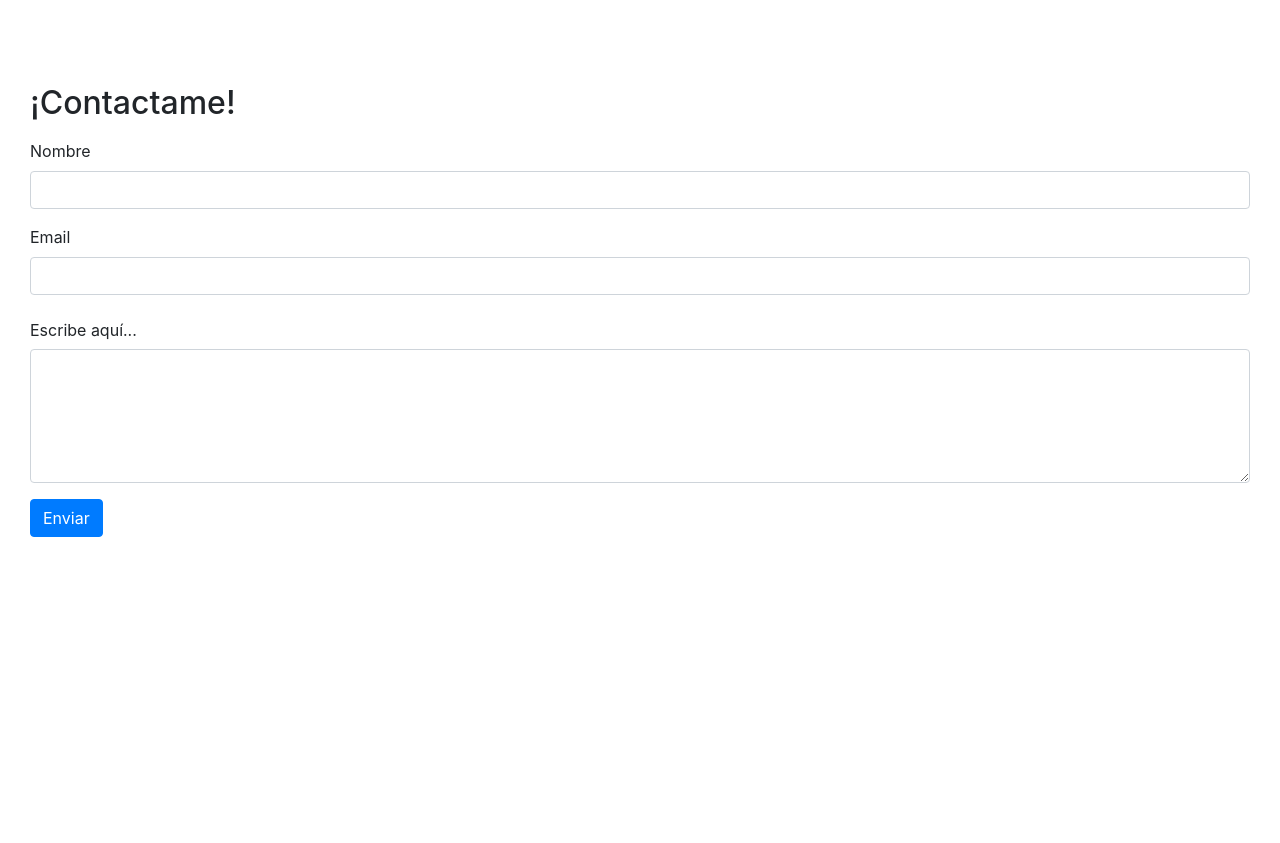
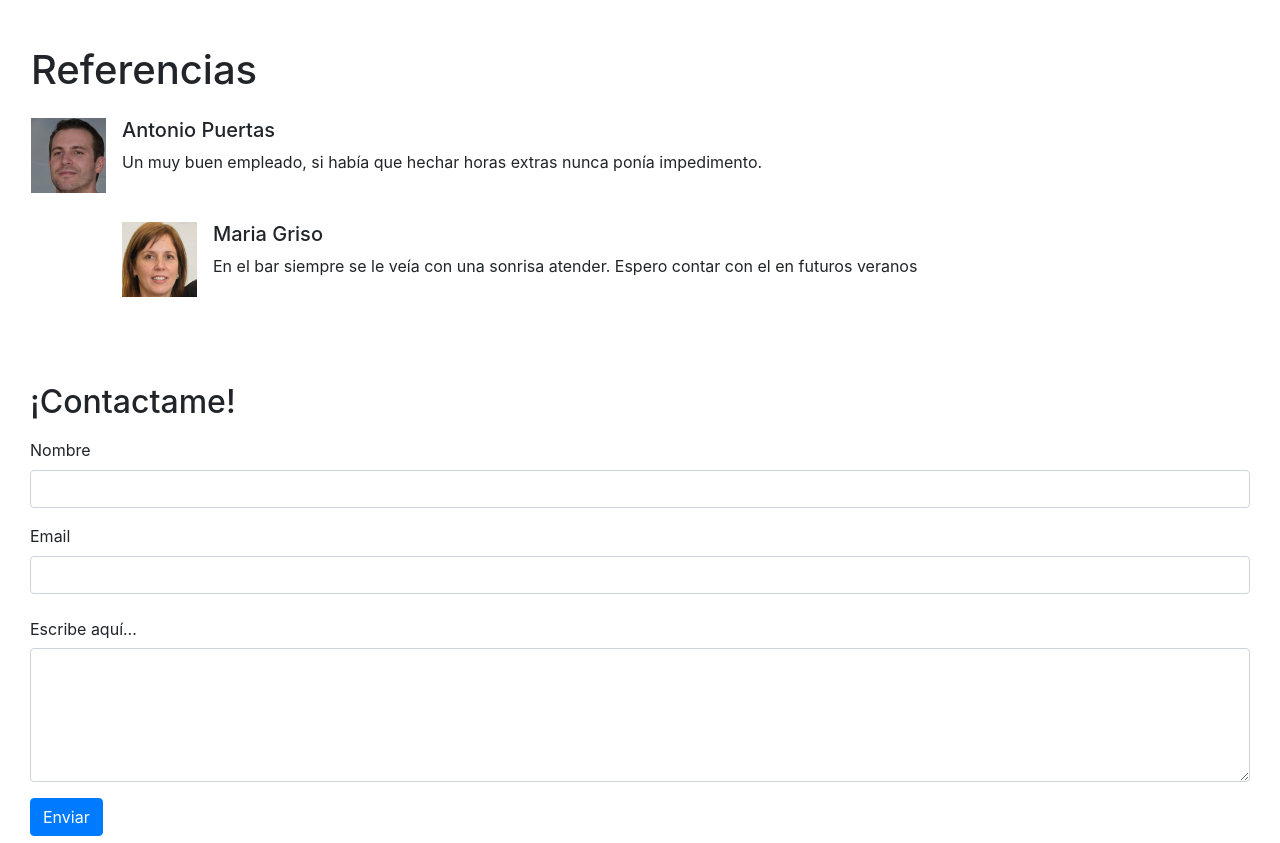
Before and after one commit to Diego0075/Vue, a plain HTML site: page index.html in a window 1280 px wide. Shown: the part 3317-4160 px from the top of the page. Before the commit the page ends 3924 px from the top, so only its background shows below. Drawn offline with nearby package versions, Linux system fonts and the light colour scheme.

Commit message:
references

```diff
--- a/datos.json
+++ b/datos.json
@@ -177,6 +177,21 @@
                 "nivel2":"Nivel - Nativo",
                 "3":"Compresion esctrita",
                 "nivel3":"Nivel - Nativo"
+            }
+        },
+
+        "referencias":{
+            "titulo":"Referencias",
+            "referencia1":{
+                "img":"img/persona1.jpg",
+                "nombre":"Antonio Puertas",
+                "cuerpo":"Un muy buen empleado, si había que hechar horas extras nunca ponía impedimento."
+            },
+
+            "referencia2":{
+                "img":"img/persona2.jpg",
+                "nombre":"Maria Griso",
+                "cuerpo":"En el bar siempre se le veía con una sonrisa atender. Espero contar con el en futuros veranos"
             }
         },
 
@@ -368,6 +383,21 @@
             }
         },
 
+        "referencias":{
+            "titulo":"References",
+            "referencia1":{
+                "img":"img/persona1.jpg",
+                "nombre":"Antonio Puertas",
+                "cuerpo":"He was a really good employer, he used to work so hard."
+            },
+
+            "referencia2":{
+                "img":"img/persona2.jpg",
+                "nombre":"Maria Griso",
+                "cuerpo":"When he was working in the bar always was smiling. I hope to work with him next year"
+            }
+        },
+
         "form":{
             "titulo":"Contact me!",
             "nombre":"Name",
--- a/index.css
+++ b/index.css
@@ -4,6 +4,10 @@ input:invalid:required:focus{
 
 input:valid{
     border: 1px solid green;
+}
+
+#personas{
+    max-width: 75px;
 }
 
 body{
--- a/index.html
+++ b/index.html
@@ -330,6 +330,27 @@
         <li class="list-group-item"><h3>{{idiomasObtenido.idioma2[3]}}</h3><div class="progress" ><div class="progress-bar progress-bar-striped progress-bar-animated w-100"></div></div><p>{{idiomasObtenido.idioma2.nivel3}}</p></li>
     </div>
 
+    <div class="col-md-12 mt-5 ml-3">
+      <div class="mb-4"><h1>{{referenciasObtenido.titulo}}</h1></div>
+			<div class="media">
+				<img class="mr-3" id="personas" :src="referenciasObtenido.referencia1.img" />
+				<div class="media-body">
+					<h5 class="mt-0">
+						{{referenciasObtenido.referencia1.nombre}}
+					</h5> {{referenciasObtenido.referencia1.cuerpo}}
+					<div class="mt-5 media mt-3">
+						 <a class="pr-3" href="#"><img id="personas" :src="referenciasObtenido.referencia2.img" /></a>
+						<div class="media-body">
+							<h5 class="mt-0">
+                {{referenciasObtenido.referencia2.nombre}}
+							</h5> {{referenciasObtenido.referencia2.cuerpo}}
+						</div>
+					</div>
+				</div>
+			</div>
+		</div>
+
+
   <div  class="col-md-12 mt-3">
       <div id="contacto" class="container-fluid" style="padding-top:70px;padding-bottom:70px">
         <h2 class="mb-3">{{formObtenido.titulo}}</h2>
--- a/index.js
+++ b/index.js
@@ -130,6 +130,18 @@ var app= new Vue({
 
         },
 
+        referenciasObtenido: function(){
+            if (this.datos === null){
+                return "";
+            }
+            if (this.espanol){
+                return this.datos.espanol.referencias;
+            }else{
+                return this.datos.ingles.referencias;
+            }
+
+        }
+
     }
 
 })
```
Also changed, not shown: img/persona1.jpg (added), img/persona2.jpg (added).
